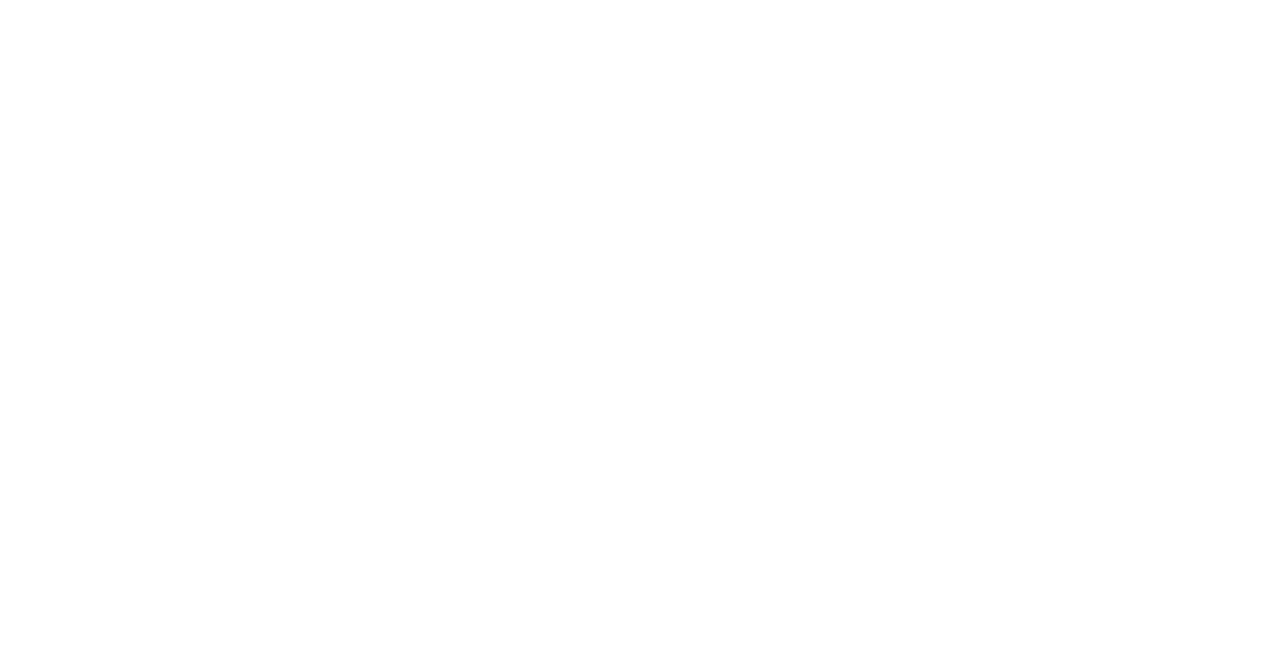
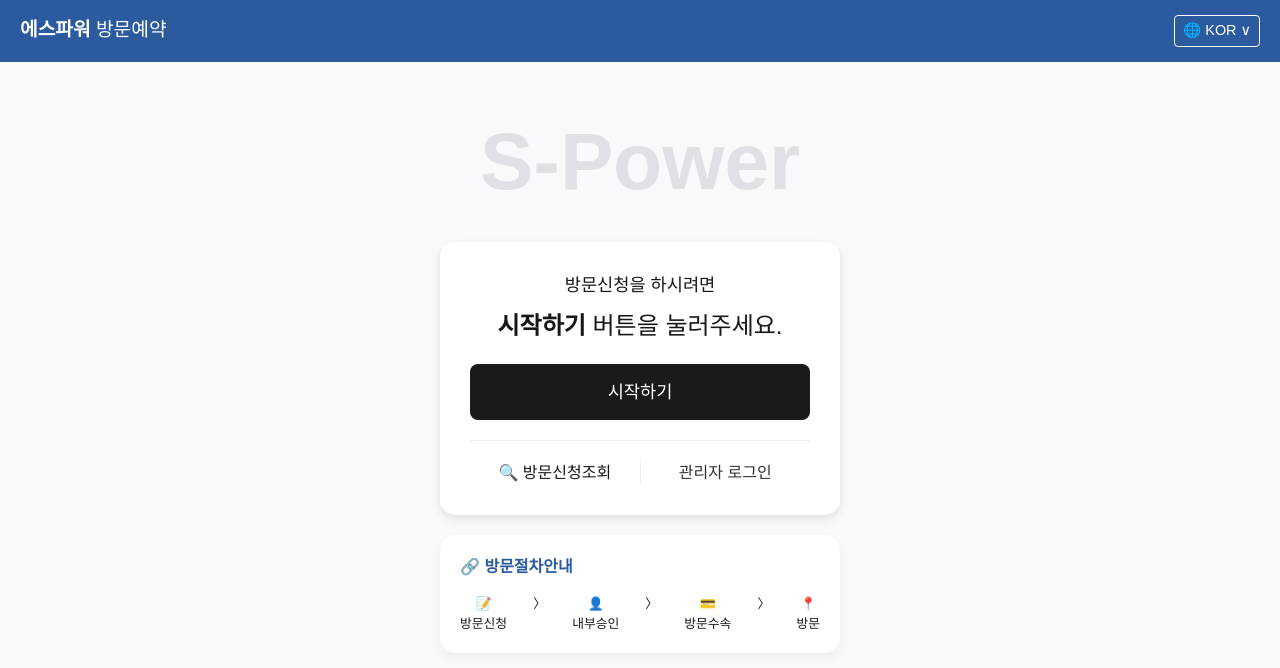
Before and after one commit to JinnyDad/visitor-system, a Next.js app: page / in a window 1280 px wide. Before the commit this address had no page. Shown: the top 668 px of the page. Built offline with nearby package versions, Linux system fonts and the light colour scheme.

Commit message:
fix: move spower to main page and change extension

```diff
--- a/app/page.tsx
+++ b/app/page.tsx
@@ -1,5 +1,57 @@
-import { redirect } from "next/navigation";
+"use client";
+import { useRouter } from "next/navigation";
 
-export default function Home() {
-  redirect("/login");
+export default function SpowerPage() {
+  const router = useRouter();
+
+  return (
+    <div style={{ backgroundColor: "#f8f9fa", minHeight: "100vh", fontFamily: "sans-serif" }}>
+      {/* 상단 파란색 바 */}
+      <div style={{ backgroundColor: "#2b5a9f", color: "white", padding: "15px 20px", display: "flex", justifyContent: "space-between", alignItems: "center" }}>
+        <div style={{ fontWeight: "bold", fontSize: "1.2rem" }}>에스파워 <span style={{ fontWeight: "normal" }}>방문예약</span></div>
+        <div style={{ border: "1px solid white", padding: "4px 8px", borderRadius: "4px", fontSize: "0.9rem" }}>🌐 KOR ∨</div>
+      </div>
+
+      <div style={{ padding: "40px 20px", textAlign: "center" }}>
+        <h1 style={{ color: "#dee2e6", fontSize: "5rem", margin: "0 0 20px 0", fontWeight: "900" }}>S-Power</h1>
+
+        {/* 하얀색 카드 섹션 */}
+        <div style={{ backgroundColor: "white", borderRadius: "15px", padding: "30px", boxShadow: "0 4px 10px rgba(0,0,0,0.1)", maxWidth: "400px", margin: "0 auto" }}>
+          <p style={{ fontSize: "1.1rem", marginBottom: "10px" }}>방문신청을 하시려면</p>
+          <h2 style={{ fontSize: "1.5rem", marginBottom: "20px" }}><strong>시작하기</strong> 버튼을 눌러주세요.</h2>
+
+          <button
+            onClick={() => router.push("/spowervisitor")}
+            style={{ width: "100%", padding: "15px", backgroundColor: "#1a1a1a", color: "white", border: "none", borderRadius: "8px", fontSize: "1.1rem", cursor: "pointer", marginBottom: "20px" }}
+          >
+            시작하기
+          </button>
+
+          <div style={{ display: "flex", borderTop: "1px solid #eee", paddingTop: "20px" }}>
+            <div style={{ flex: 1, borderRight: "1px solid #eee", cursor: "pointer" }}>🔍 방문신청조회</div>
+            <div
+              onClick={() => router.push("/login")}
+              style={{ flex: 1, cursor: "pointer", color: "#333" }}
+            >
+              관리자 로그인
+            </div>
+          </div>
+        </div>
+
+        {/* 방문절차 안내 섹션 (아이콘 생략, 텍스트만) */}
+        <div style={{ marginTop: "20px", backgroundColor: "white", borderRadius: "15px", padding: "20px", maxWidth: "400px", margin: "20px auto", textAlign: "left", boxShadow: "0 4px 10px rgba(0,0,0,0.05)" }}>
+          <div style={{ color: "#2b5a9f", fontWeight: "bold", marginBottom: "15px" }}>🔗 방문절차안내</div>
+          <div style={{ display: "flex", justifyContent: "space-between", fontSize: "0.8rem", textAlign: "center" }}>
+            <div>📝<br/>방문신청</div>
+            <div>〉</div>
+            <div>👤<br/>내부승인</div>
+            <div>〉</div>
+            <div>💳<br/>방문수속</div>
+            <div>〉</div>
+            <div>📍<br/>방문</div>
+          </div>
+        </div>
+      </div>
+    </div>
+  );
 }
--- a/app/spower/page.tsx
+++ /dev/null
@@ -1,23 +0,0 @@
-"use client";
-import { useRouter } from "next/navigation";
-
-export default function SpowerPage() {
-  const router = useRouter();
-
-  return (
-    <div style={{ padding: 40 }}>
-      <h1>S-Power 방문예약</h1>
-
-      <button
-        onClick={() => router.push("/spowervisitor")}
-        style={{ marginRight: 12 }}
-      >
-        시작하기 (방문자 등록)
-      </button>
-
-      <button onClick={() => router.push("/login")}>
-        관리자 로그인
-      </button>
-    </div>
-  );
-}
```
